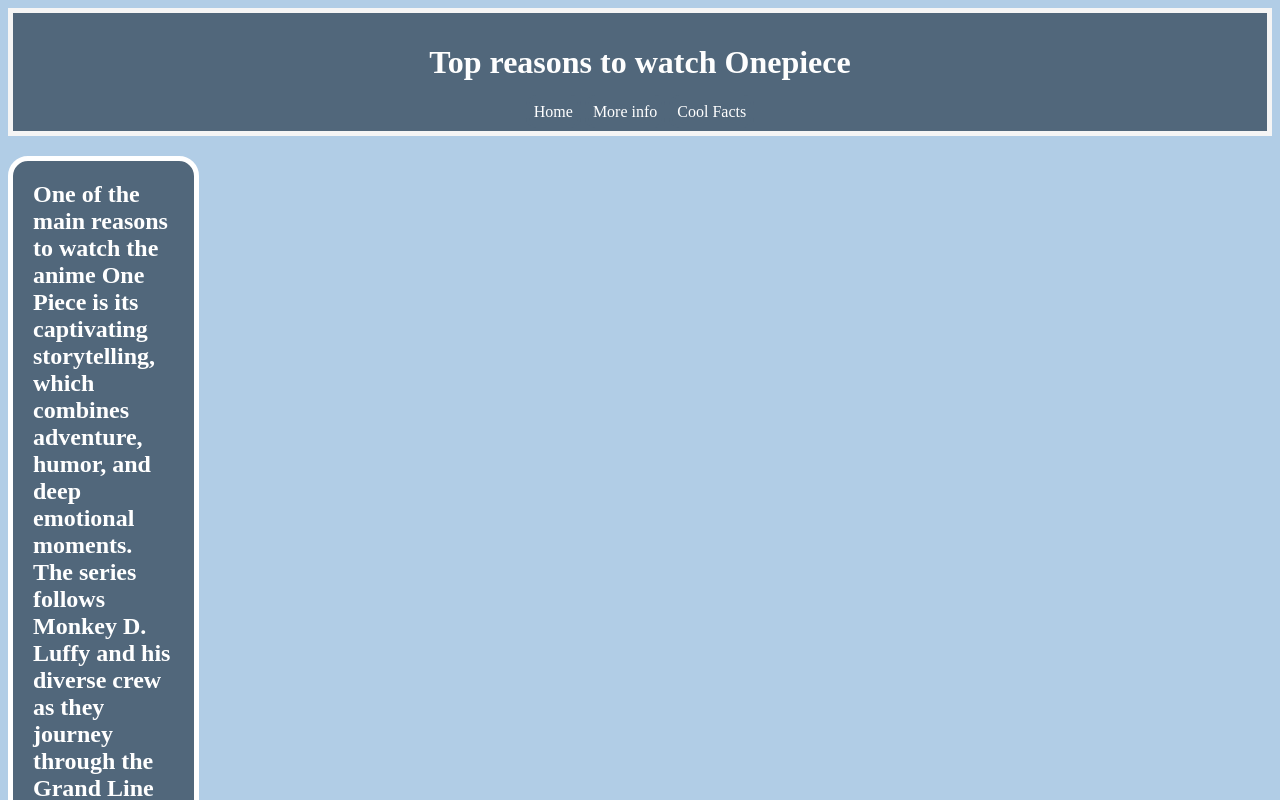
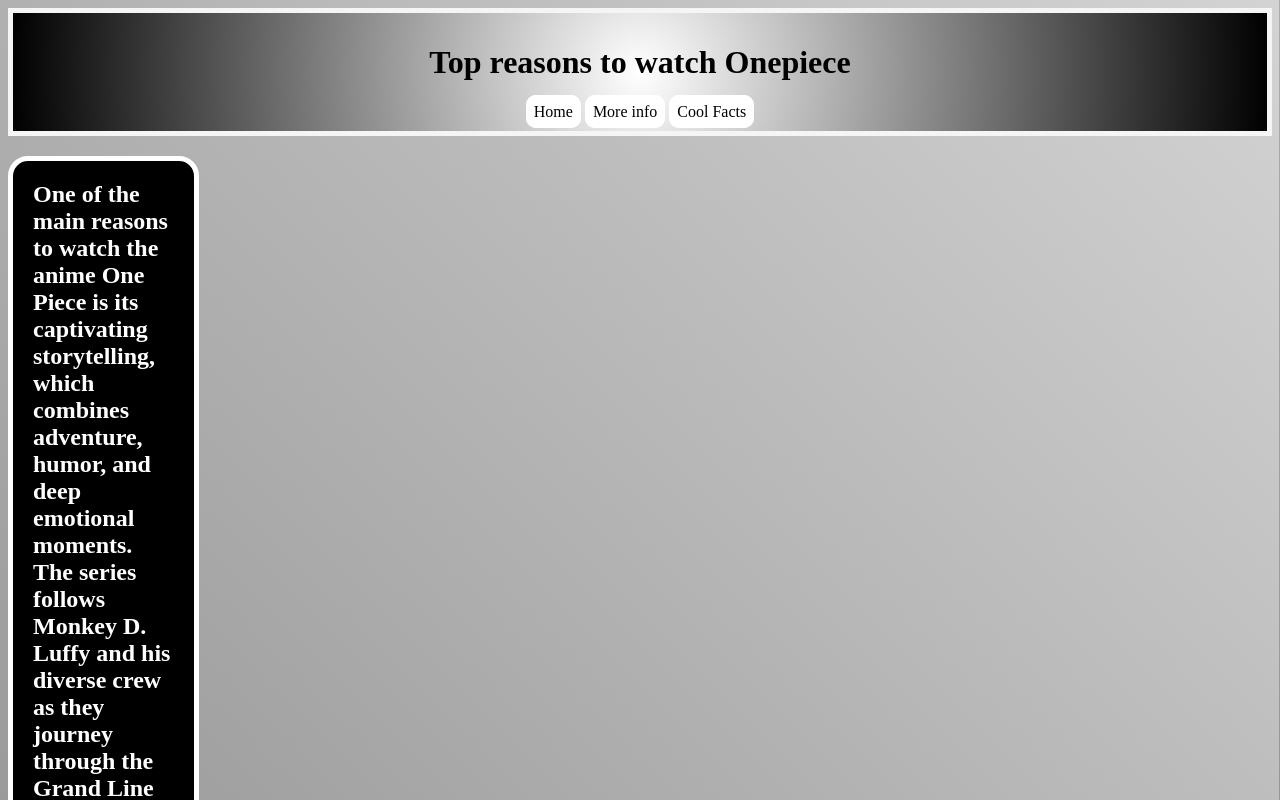
Before and after one commit to BlankIsaac4345/Final-Project, a plain HTML site: page index.html in a window 1280 px wide. Shown: the top 800 px of the page. Drawn offline with Linux system fonts and the light colour scheme.

Commit message:
update12.0

```diff
--- a/Style.css
+++ b/Style.css
@@ -1,10 +1,14 @@
 body {
-    background-color: rgb(177, 205, 230);
+    background: linear-gradient(45deg,  black, white);
+    background-size: 400% 400%;
+    animation: gradient-shift 10s ease infinite;
 }
 
+
+
 .header {
-    color: rgb(254, 254, 254);
-    background-color: rgb(81, 103, 123);
+    color: black;
+    background: radial-gradient(circle, white, black);
     padding: 10px;
     border: 5px solid whitesmoke;
     display: flex;
@@ -25,10 +29,10 @@
 }
 
 .nav a {
-    color: white;
-    background-color: rgb(81, 103, 123);
+    color: black;
+    background-color:  white;
     padding: 5px;
-    border: 3px solid rgb(81, 103, 123);
+    border: 3px solid white;
     border-radius: 10px;
     position: relative;
     top: 0px;
@@ -37,9 +41,10 @@
 }
 
 .nav a:hover{
-    border: 3px solid rgb(94, 146, 192);
-    background-color: rgb(94, 146, 192);
+    border: 3px solid black;
+    background-color: black;
     top: -5px;
+    color: white;
 }
 
 .img1 {
@@ -49,14 +54,14 @@
     align-items: center;
     margin-left: 750px;
     margin-top: -450px;
-    background-color: rgb(81, 103, 123);
+    background-color: black;
     padding: 20px;
     border: 5px solid white;
     border-radius: 25px;
 }
 
  .Reasons-list h2 {
-    background-color: rgb(81, 103, 123);
+    background-color: black;
     padding: 20px;
     color: white;
     border: 5px solid white;
@@ -64,10 +69,16 @@
  }
 
  .footer {
-    background-color: rgb(81, 103, 123);
+    background-color: black;
     color: white;
     text-align: center;
     padding: 20px;
     width: auto;
     border: 5px solid white;
 }
+
+@keyframes gradient-shift {
+    0% { background-position: 0% 50%; }
+    50% { background-position: 100% 50%; }
+    100% { background-position: 0% 50%; }
+}
```
